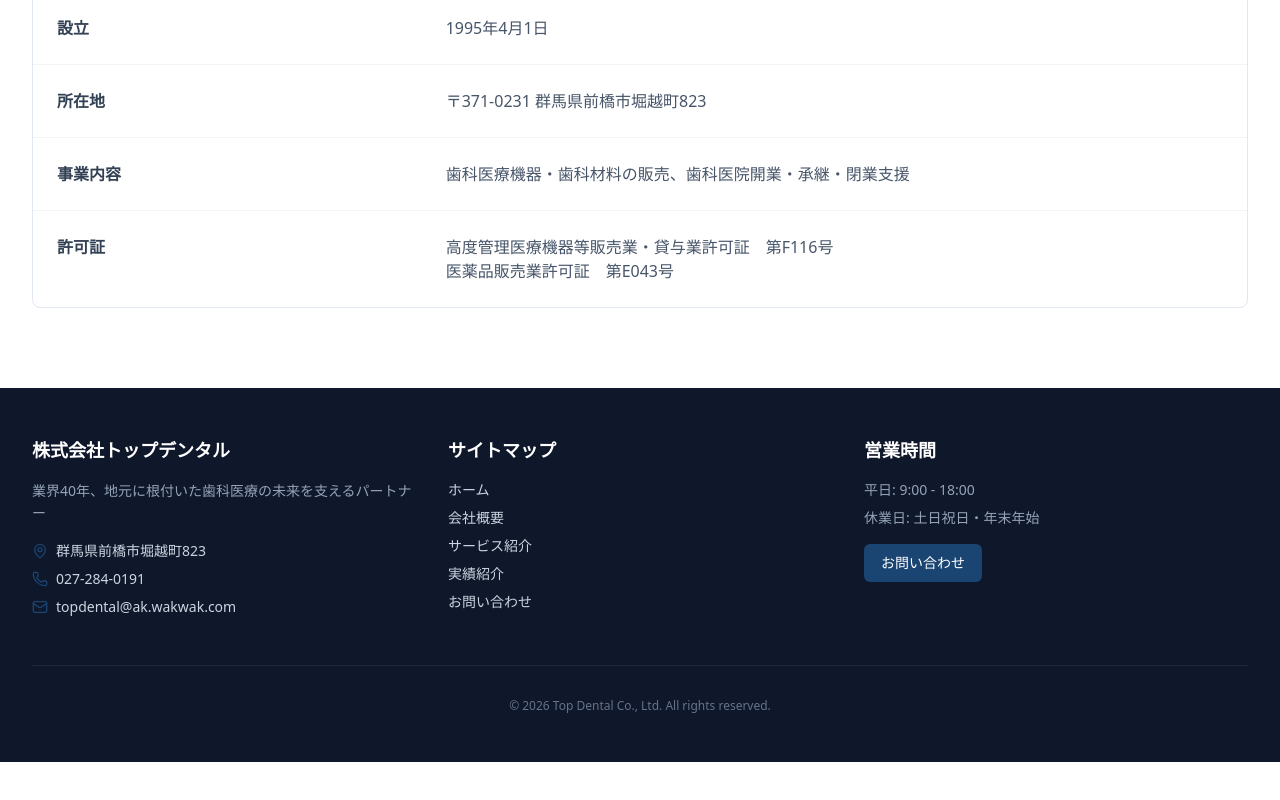
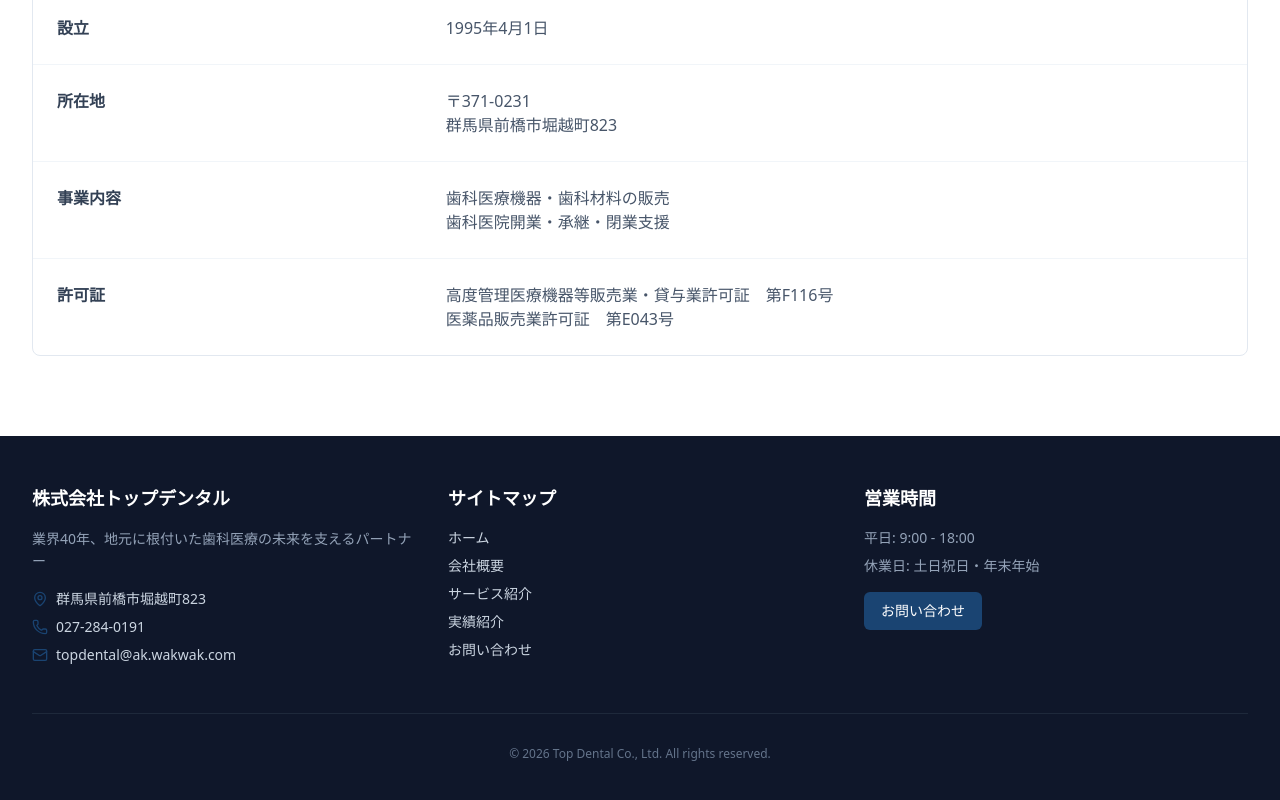
Before and after one commit to RT-acd/TDhp_demo, a React (Vite) app: page /#/about in a window 1280 px wide. Shown: the part 1082-1882 px from the top of the page. Before the commit the page ends 1844 px from the top, so only its background shows below. Built offline with nearby package versions, Linux system fonts and the light colour scheme.

Commit message:
Refactor COMPANY_INFO for better readability
Updated formatting for address and business description.

```diff
--- a/constants.ts
+++ b/constants.ts
@@ -62,8 +62,10 @@
 export const COMPANY_INFO: CompanyInfo[] = [
   { label: '会社名', value: 'トップデンタル株式会社' },
   { label: '設立', value: '1995年4月1日' },
-  { label: '所在地', value: '〒371-0231 群馬県前橋市堀越町823' },
-  { label: '事業内容', value: '歯科医療機器・歯科材料の販売、歯科医院開業・承継・閉業支援' },
+  { label: '所在地', value: `〒371-0231
+  群馬県前橋市堀越町823` },
+  { label: '事業内容', value: `歯科医療機器・歯科材料の販売
+  歯科医院開業・承継・閉業支援` },
   { label: '許可証', value: `高度管理医療機器等販売業・貸与業許可証　第F116号
     医薬品販売業許可証　第E043号` },
 ]
```
